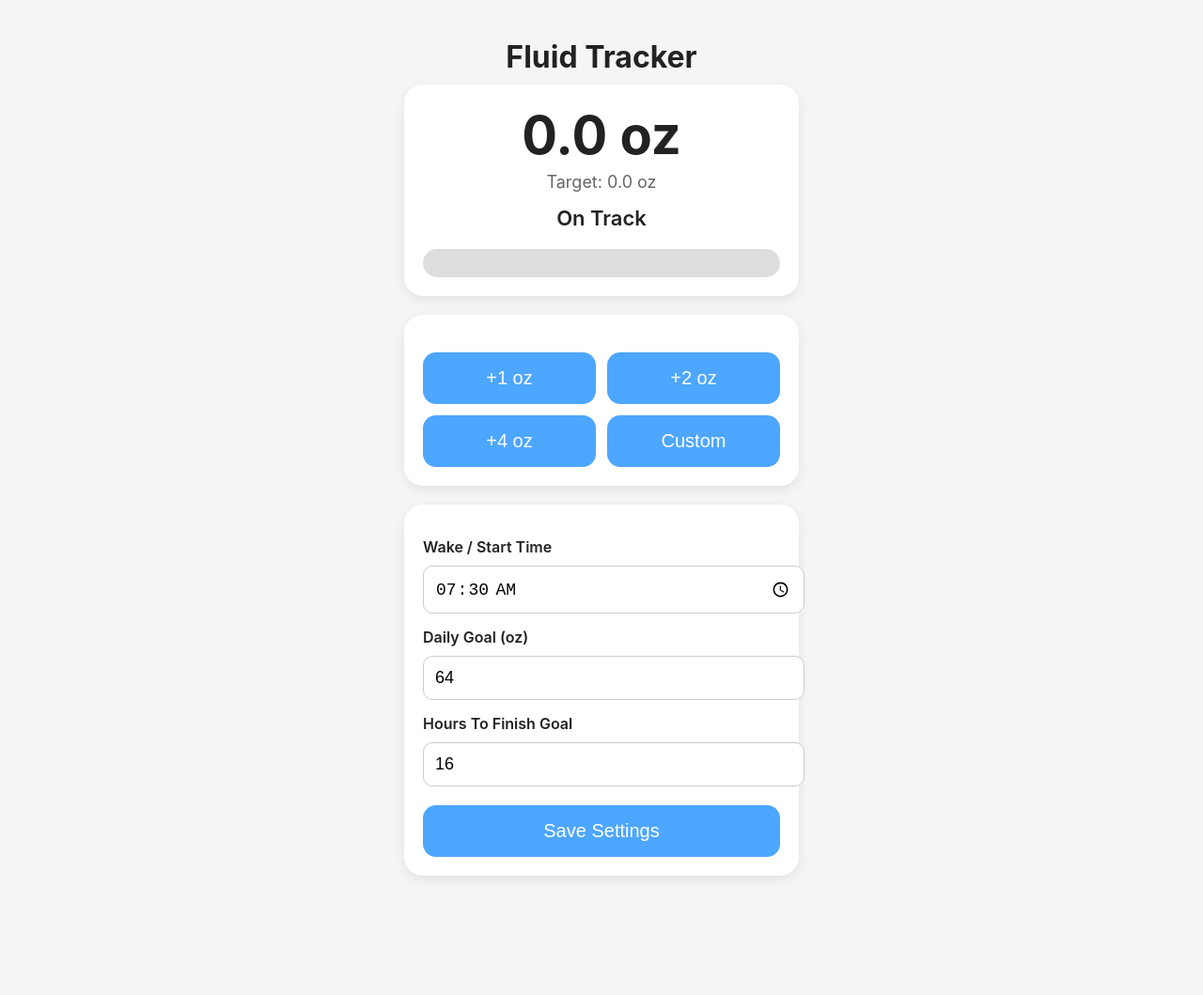
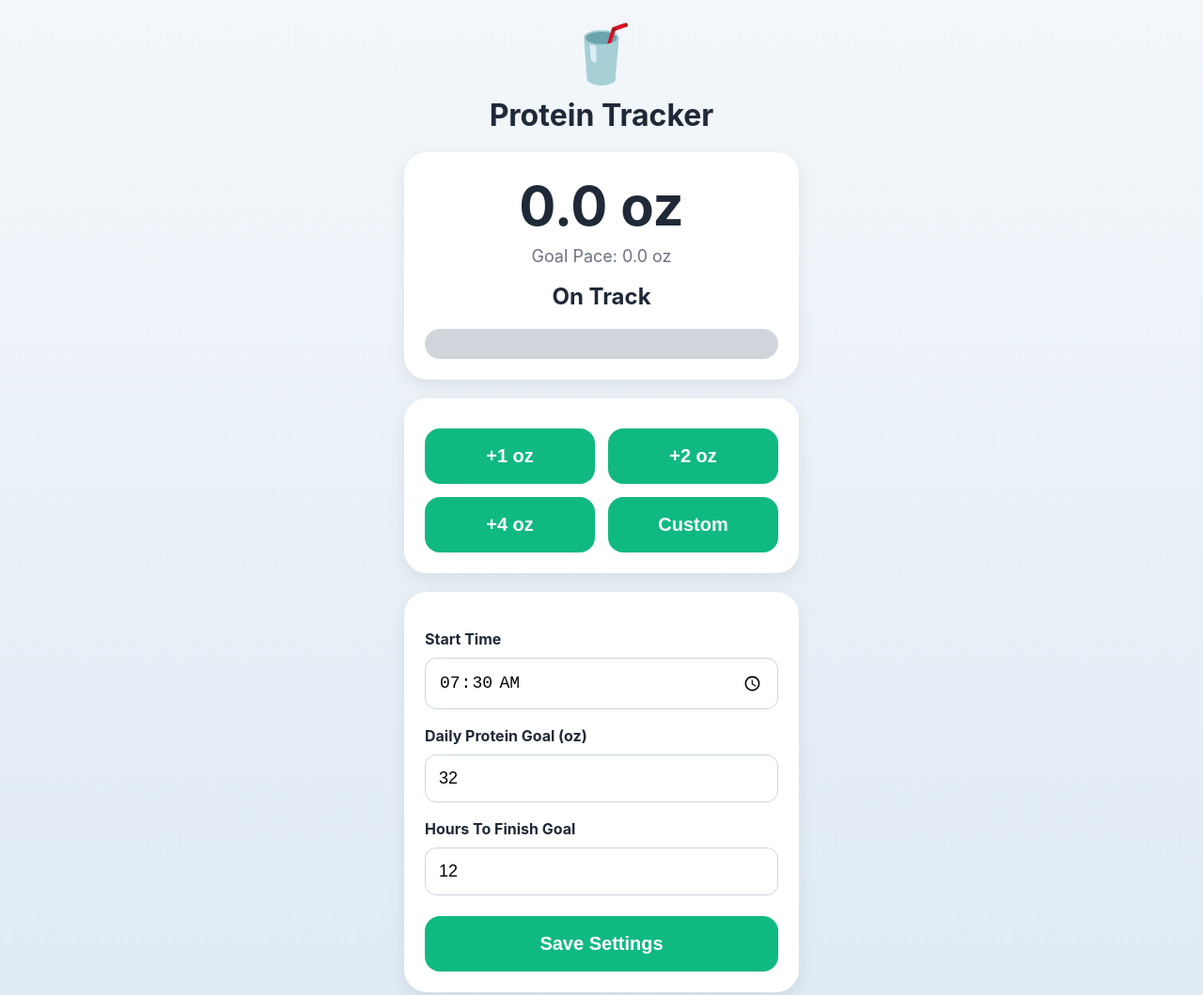
Before and after one commit to GoingToDoIt/Protein_Tracker, a plain HTML site: page index.html in a window 1280 px wide. Shown: the top 1059 px of the page at 94% size. Before the commit the page ends 972 px from the top, so only its background shows below. Drawn offline with Linux system fonts and the light colour scheme.

Commit message:
Update index.html

```diff
--- a/index.html
+++ b/index.html
@@ -3,17 +3,18 @@
 <head>
 <meta charset="UTF-8" />
 <meta name="viewport" content="width=device-width, initial-scale=1.0" />
-<title>Fluid Tracker</title>
+
+<title>Protein Tracker</title>
 
 <link rel="manifest" href="manifest.json">
 
 <style>
     body {
         font-family: -apple-system, BlinkMacSystemFont, sans-serif;
-        background: #f5f5f5;
+        background: linear-gradient(to bottom, #f3f7fa, #dfeaf5);
         margin: 0;
         padding: 20px;
-        color: #222;
+        color: #1f2937;
     }
 
     .container {
@@ -21,21 +22,28 @@
         margin: auto;
     }
 
-    .card {
-        background: white;
-        border-radius: 20px;
-        padding: 20px;
-        margin-bottom: 20px;
-        box-shadow: 0 4px 12px rgba(0,0,0,0.08);
+    .logo {
+        text-align: center;
+        font-size: 60px;
+        margin-bottom: 10px;
     }
 
     h1 {
         text-align: center;
-        margin-bottom: 10px;
+        margin-top: 0;
+        margin-bottom: 20px;
+    }
+
+    .card {
+        background: white;
+        border-radius: 24px;
+        padding: 22px;
+        margin-bottom: 20px;
+        box-shadow: 0 6px 18px rgba(0,0,0,0.08);
     }
 
     .big-number {
-        font-size: 56px;
+        font-size: 58px;
         font-weight: bold;
         text-align: center;
     }
@@ -43,22 +51,22 @@
     .subtitle {
         text-align: center;
         font-size: 18px;
-        margin-top: 5px;
-        color: #666;
+        margin-top: 8px;
+        color: #6b7280;
     }
 
     .status {
         text-align: center;
-        font-size: 22px;
-        margin-top: 15px;
-        font-weight: 600;
+        font-size: 24px;
+        margin-top: 18px;
+        font-weight: 700;
     }
 
     .progress-bar {
         width: 100%;
-        height: 30px;
-        background: #ddd;
-        border-radius: 15px;
+        height: 32px;
+        background: #d1d5db;
+        border-radius: 20px;
         overflow: hidden;
         margin-top: 20px;
     }
@@ -66,25 +74,26 @@
     .progress-fill {
         height: 100%;
         width: 0%;
-        background: #4da6ff;
+        background: linear-gradient(to right, #34d399, #10b981);
         transition: width 0.3s ease;
     }
 
     .button-grid {
         display: grid;
         grid-template-columns: 1fr 1fr;
-        gap: 12px;
-        margin-top: 20px;
+        gap: 14px;
+        margin-top: 10px;
     }
 
     button {
         font-size: 20px;
-        padding: 16px;
+        padding: 18px;
         border: none;
-        border-radius: 14px;
-        background: #4da6ff;
+        border-radius: 16px;
+        background: #10b981;
         color: white;
         cursor: pointer;
+        font-weight: 600;
     }
 
     button:active {
@@ -93,16 +102,24 @@
 
     input {
         width: 100%;
-        padding: 12px;
+        padding: 14px;
         font-size: 18px;
-        border-radius: 10px;
-        border: 1px solid #ccc;
+        border-radius: 12px;
+        border: 1px solid #cbd5e1;
         margin-top: 10px;
+        box-sizing: border-box;
     }
 
     .settings-label {
-        margin-top: 15px;
-        font-weight: 600;
+        margin-top: 18px;
+        font-weight: 700;
+    }
+
+    .footer-note {
+        text-align: center;
+        color: #6b7280;
+        font-size: 14px;
+        margin-top: 10px;
     }
 </style>
 </head>
@@ -111,90 +128,136 @@
 
 <div class="container">
 
-    <h1>Fluid Tracker</h1>
+    <div class="logo">🥤</div>
+
+    <h1>Protein Tracker</h1>
 
     <div class="card">
-        <div class="big-number" id="currentOz">0 oz</div>
-        <div class="subtitle" id="targetText">Target: 0 oz</div>
 
-        <div class="status" id="statusText">Starting Day</div>
+        <div class="big-number" id="currentProtein">0 oz</div>
+
+        <div class="subtitle" id="targetText">
+            Goal Pace: 0 oz
+        </div>
+
+        <div class="status" id="statusText">
+            Starting Day
+        </div>
 
         <div class="progress-bar">
             <div class="progress-fill" id="progressFill"></div>
         </div>
+
     </div>
 
     <div class="card">
+
         <div class="button-grid">
-            <button onclick="addFluid(1)">+1 oz</button>
-            <button onclick="addFluid(2)">+2 oz</button>
-            <button onclick="addFluid(4)">+4 oz</button>
-            <button onclick="customFluid()">Custom</button>
+            <button onclick="addProtein(1)">+1 oz</button>
+            <button onclick="addProtein(2)">+2 oz</button>
+            <button onclick="addProtein(4)">+4 oz</button>
+            <button onclick="customProtein()">Custom</button>
         </div>
+
     </div>
 
     <div class="card">
-        <div class="settings-label">Wake / Start Time</div>
+
+        <div class="settings-label">Start Time</div>
         <input type="time" id="startTime" value="07:30">
 
-        <div class="settings-label">Daily Goal (oz)</div>
-        <input type="number" id="goalOz" value="64">
+        <div class="settings-label">Daily Protein Goal (oz)</div>
+        <input type="number" id="goalOz" value="32">
 
         <div class="settings-label">Hours To Finish Goal</div>
-        <input type="number" id="hoursWindow" value="16">
+        <input type="number" id="hoursWindow" value="12">
 
-        <button style="margin-top:20px; width:100%;" onclick="saveSettings()">
+        <button style="margin-top:22px; width:100%;" onclick="saveSettings()">
             Save Settings
         </button>
+
+    </div>
+
+    <div class="footer-note">
+        Track your daily protein intake pace
     </div>
 
 </div>
 
 <script>
-let currentOz = parseFloat(localStorage.getItem("currentOz")) || 0;
 
-let settings = JSON.parse(localStorage.getItem("fluidSettings")) || {
-    startTime: "07:30",
-    goalOz: 64,
-    hoursWindow: 16
-};
+let currentProtein =
+    parseFloat(localStorage.getItem("currentProtein")) || 0;
 
-document.getElementById("startTime").value = settings.startTime;
-document.getElementById("goalOz").value = settings.goalOz;
-document.getElementById("hoursWindow").value = settings.hoursWindow;
+let settings =
+    JSON.parse(localStorage.getItem("proteinSettings")) || {
+        startTime: "07:30",
+        goalOz: 32,
+        hoursWindow: 12
+    };
+
+document.getElementById("startTime").value =
+    settings.startTime;
+
+document.getElementById("goalOz").value =
+    settings.goalOz;
+
+document.getElementById("hoursWindow").value =
+    settings.hoursWindow;
 
 function saveSettings() {
+
     settings = {
-        startTime: document.getElementById("startTime").value,
-        goalOz: parseFloat(document.getElementById("goalOz").value),
-        hoursWindow: parseFloat(document.getElementById("hoursWindow").value)
+        startTime:
+            document.getElementById("startTime").value,
+
+        goalOz:
+            parseFloat(document.getElementById("goalOz").value),
+
+        hoursWindow:
+            parseFloat(document.getElementById("hoursWindow").value)
     };
 
-    localStorage.setItem("fluidSettings", JSON.stringify(settings));
+    localStorage.setItem(
+        "proteinSettings",
+        JSON.stringify(settings)
+    );
+
     updateDisplay();
 }
 
-function addFluid(amount) {
-    currentOz += amount;
-    localStorage.setItem("currentOz", currentOz);
+function addProtein(amount) {
+
+    currentProtein += amount;
+
+    localStorage.setItem(
+        "currentProtein",
+        currentProtein
+    );
+
     updateDisplay();
 }
 
-function customFluid() {
-    let amount = prompt("Enter ounces:");
+function customProtein() {
+
+    let amount = prompt("Enter protein ounces:");
+
     amount = parseFloat(amount);
 
     if (!isNaN(amount)) {
-        addFluid(amount);
+        addProtein(amount);
     }
 }
 
-function getExpectedOz() {
+function getExpectedProtein() {
+
     const now = new Date();
 
-    const [hours, minutes] = settings.startTime.split(":").map(Number);
+    const [hours, minutes] =
+        settings.startTime.split(":").map(Number);
 
     const start = new Date();
+
     start.setHours(hours);
     start.setMinutes(minutes);
     start.setSeconds(0);
@@ -203,11 +266,14 @@ function getExpectedOz() {
 
     if (elapsedMs <= 0) return 0;
 
-    const elapsedHours = elapsedMs / (1000 * 60 * 60);
+    const elapsedHours =
+        elapsedMs / (1000 * 60 * 60);
 
-    const rate = settings.goalOz / settings.hoursWindow;
+    const rate =
+        settings.goalOz / settings.hoursWindow;
 
-    let expected = elapsedHours * rate;
+    let expected =
+        elapsedHours * rate;
 
     if (expected > settings.goalOz) {
         expected = settings.goalOz;
@@ -217,71 +283,106 @@ function getExpectedOz() {
 }
 
 function updateDisplay() {
-    const expected = getExpectedOz();
 
-    document.getElementById("currentOz").innerText =
-        `${currentOz.toFixed(1)} oz`;
+    const expected = getExpectedProtein();
+
+    document.getElementById("currentProtein").innerText =
+        `${currentProtein.toFixed(1)} oz`;
 
     document.getElementById("targetText").innerText =
-        `Target: ${expected.toFixed(1)} oz`;
+        `Goal Pace: ${expected.toFixed(1)} oz`;
 
-    const difference = currentOz - expected;
+    const difference =
+        currentProtein - expected;
 
     let status = "";
 
-    if (difference >= 3) {
-        status = `${difference.toFixed(1)} oz Ahead`;
-    } else if (difference <= -3) {
-        status = `${Math.abs(difference).toFixed(1)} oz Behind`;
+    if (difference >= 2) {
+
+        status =
+            `${difference.toFixed(1)} oz Ahead`;
+
+    } else if (difference <= -2) {
+
+        status =
+            `${Math.abs(difference).toFixed(1)} oz Behind`;
+
     } else {
+
         status = "On Track";
     }
 
-    document.getElementById("statusText").innerText = status;
+    document.getElementById("statusText").innerText =
+        status;
 
     const progressPercent =
-        (currentOz / settings.goalOz) * 100;
+        (currentProtein / settings.goalOz) * 100;
 
     document.getElementById("progressFill").style.width =
         `${Math.min(progressPercent, 100)}%`;
 }
 
 async function requestNotifications() {
+
     if ("Notification" in window) {
         await Notification.requestPermission();
     }
 }
 
 function checkReminder() {
-    const expected = getExpectedOz();
-    const difference = expected - currentOz;
 
-    if (difference > 3) {
+    const expected =
+        getExpectedProtein();
+
+    const difference =
+        expected - currentProtein;
+
+    if (difference > 2) {
+
         if (Notification.permission === "granted") {
-            new Notification("Fluid Reminder", {
-                body: `You are ${difference.toFixed(1)} oz behind your goal.`
+
+            new Notification("Protein Reminder", {
+                body:
+                    `You are ${difference.toFixed(1)} oz behind your protein goal.`
             });
         }
     }
 }
 
 function resetDailyAtMidnight() {
-    const lastDate = localStorage.getItem("lastDate");
-    const today = new Date().toDateString();
+
+    const lastDate =
+        localStorage.getItem("proteinLastDate");
+
+    const today =
+        new Date().toDateString();
 
     if (lastDate !== today) {
-        currentOz = 0;
-        localStorage.setItem("currentOz", currentOz);
-        localStorage.setItem("lastDate", today);
+
+        currentProtein = 0;
+
+        localStorage.setItem(
+            "currentProtein",
+            currentProtein
+        );
+
+        localStorage.setItem(
+            "proteinLastDate",
+            today
+        );
     }
 }
 
 resetDailyAtMidnight();
+
 updateDisplay();
+
 requestNotifications();
 
 setInterval(updateDisplay, 60000);
+
 setInterval(checkReminder, 1800000);
+
 </script>
 
 </body>
```
